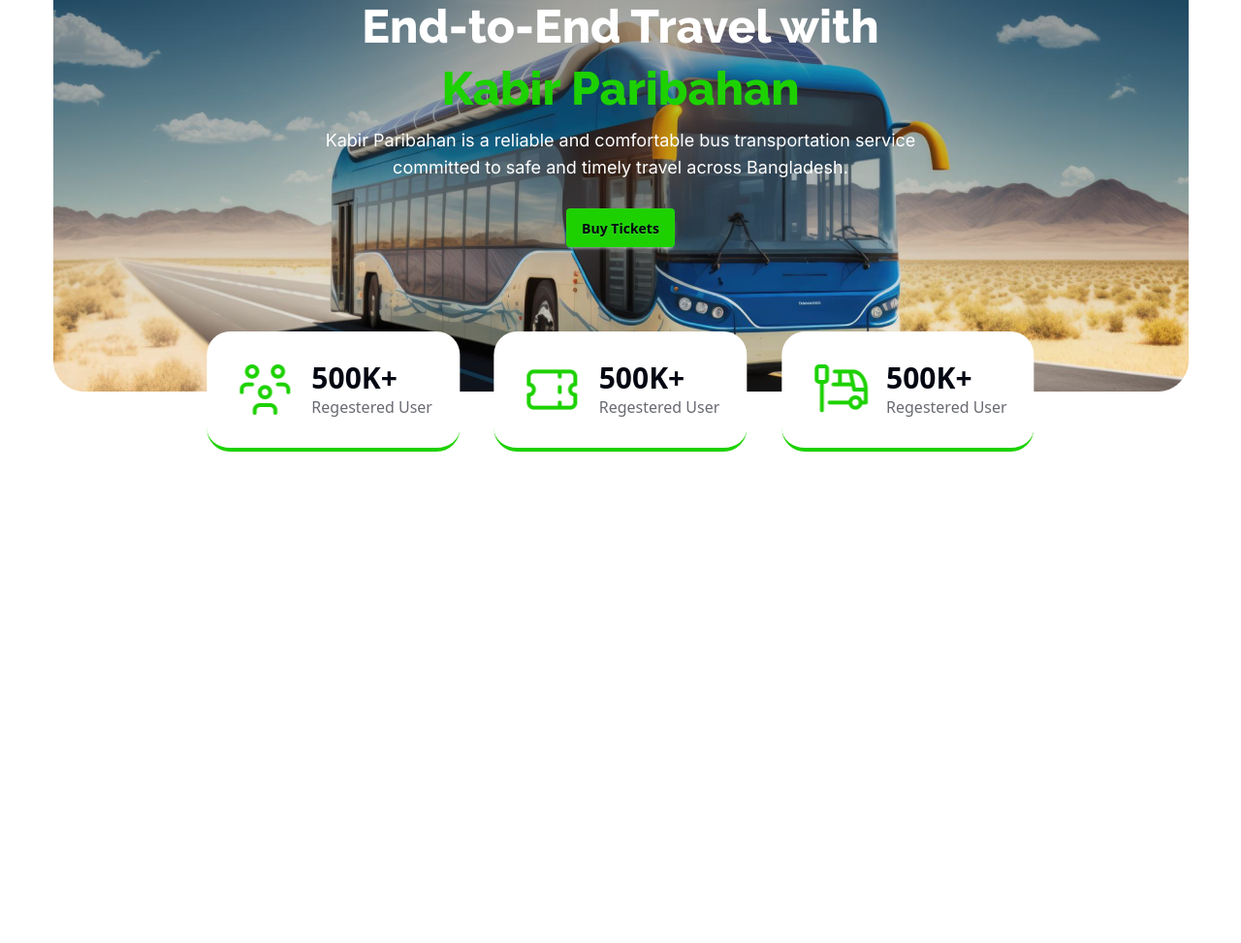
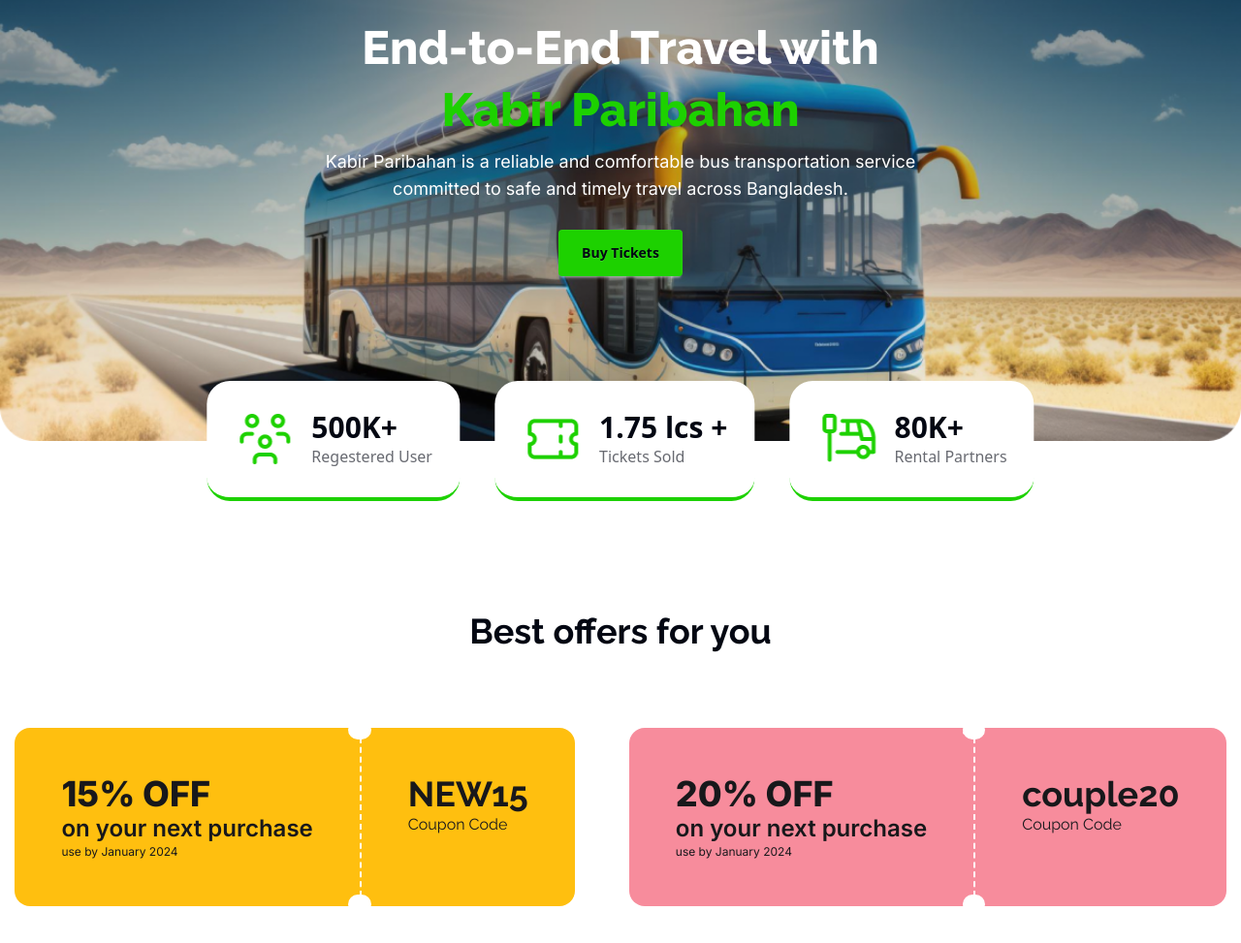
Before and after one commit to mahidulkabir/Kabir-Paribahan-Smart-Ticketing-PH-JS, a plain HTML site: page index.html in a window 1280 px wide. Shown: the part 231-1204 px from the top of the page at 97% size. Before the commit the page ends 800 px from the top, so only its background shows below. Drawn offline with nearby package versions, Linux system fonts and the light colour scheme.

Commit message:
coupon code section done

```diff
--- a/index.html
+++ b/index.html
@@ -66,12 +66,12 @@
         <section class="relative ">
           <div  >
             <div class="relative ">
-              <img src="./images/banner.png" alt="banner of the site" class="mx-auto">
+              <img src="./images/banner.png" alt="banner of the site" class="mx-auto w-screen">
               <div class="absolute top-1/2 left-1/2 text-center space-y-4" style="transform: translate(-50%,-50%);">
               <h1 class="font-raleway text-[#FFF] text-5xl font-extrabold hidden md:block" >End-to-End Travel with</h1>
               <h1 class="font-raleway text-[#1DD100] text-5xl font-extrabold">Kabir Paribahan</h1>
               <p class="font-inter text-lg text-[#FFF] hidden md:block">Kabir Paribahan is a reliable and comfortable bus transportation service committed to safe and timely travel across Bangladesh. </p>
-              <button class="btn bg-[#1DD100] text-[#030712] border-none mt-3">Buy Tickets</button>
+              <button class="btn bg-[#1DD100] text-[#030712] border-none mt-3 p-6 font-bold">Buy Tickets</button>
             </div>
             </div>
 
@@ -90,22 +90,62 @@
             <div class="flex items-center gap-4 border-b-4 rounded-3xl border-[#1DD100] bg-[#FFF] p-7">
               <img src="./images/ticket-cupon.png" alt="Coupon.png">
               <div>
-                <p class="text-[#030712] text-3xl font-bold">500K+</p>
-                <p class="text-[#03071299]">Regestered User</p>
+                <p class="text-[#030712] text-3xl font-bold">1.75 lcs +</p>
+                <p class="text-[#03071299]">Tickets Sold</p>
               </div>
             </div>
               <!-- card 3 -->
             <div class="flex items-center gap-4 border-b-4 rounded-3xl border-[#1DD100] bg-[#FFF] p-7">
               <img src="./images/stoppage.png" alt="stoppage png">
               <div>
-                <p class="text-[#030712] text-3xl font-bold">500K+</p>
-                <p class="text-[#03071299]">Regestered User</p>
+                <p class="text-[#030712] text-3xl font-bold">80K+</p>
+                <p class="text-[#03071299]">Rental Partners</p>
               </div>
             </div>
           </div>
         </section>
     </header>
-    <main></main>
+    <main class="container mx-auto">
+      <!-- offer section  -->
+       <section class="my-44">
+        <h1 class="font-raleway text-[#030712] text-4xl font-bold text-center">
+          Best offers for you
+        </h1>
+        <!-- Container for offer  -->
+        <div class="flex flex-col lg:flex-row mt-8 lg:mt-20 gap-14 justify-center">
+          <!-- left side  -->
+          <div class="flex">
+            <div class="bg-[#FFBF0F] border-r-2 border-dashed border-white rounded-s-2xl relative p-12 font-inter">
+              <h3 class="text-4xl font-extrabold">15% OFF</h3>
+              <p class="text-2xl font-semibold">on your next purchase</p>
+              <p class="text-xs font-normal">use by January 2024</p>
+              <div class="bg-white text-white absolute -top-2 -right-3 text-sm rounded-full">aaa</div>
+              <div class="bg-white text-white absolute -bottom-2 -right-3 text-sm rounded-full">aaa</div>
+
+            </div>
+            <div class="bg-[#FFBF0F] rounded-e-2xl p-12">
+              <h3 class="font-raleway text-4xl font-bold">NEW15</h3>
+              <p class="font-raleway ">Coupon Code </p>
+            </div>
+          </div>
+          <!-- right side  -->
+          <div class="flex">
+            <div class="bg-[#F78C9C] border-r-2 border-dashed border-white rounded-s-2xl relative p-12 font-inter">
+              <h3 class="text-4xl font-extrabold">20% OFF</h3>
+              <p class="text-2xl font-semibold">on your next purchase</p>
+              <p class="text-xs font-normal">use by January 2024</p>
+              <div class="bg-white text-white absolute -top-2 -right-3 text-sm rounded-full">aaa</div>
+              <div class="bg-white text-white absolute -bottom-2 -right-3 text-sm rounded-full">aaa</div>
+
+            </div>
+            <div class="bg-[#F78C9C] rounded-e-2xl p-12">
+              <h3 class="font-raleway text-4xl font-bold">couple20</h3>
+              <p class="font-raleway ">Coupon Code </p>
+            </div>
+          </div>
+        </div>
+       </section>
+    </main>
     <footer></footer>
 
 
```
